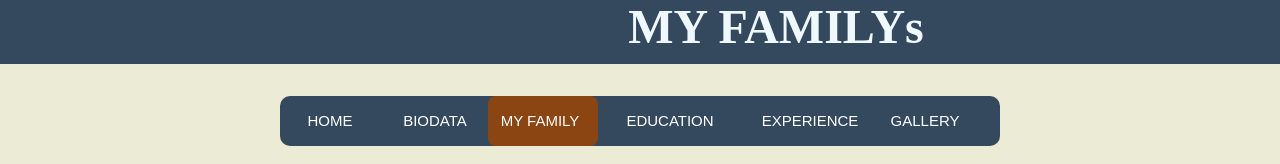
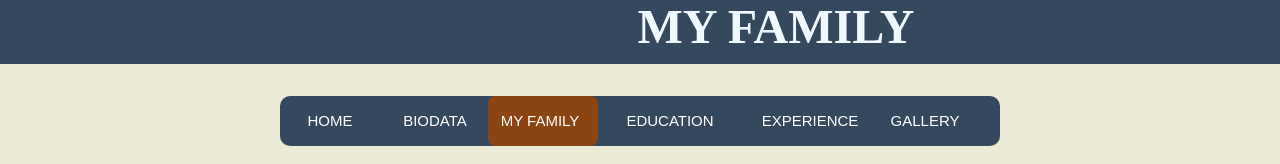
Before and after one commit to DiniyIqbal/imd318-task, a plain HTML site: page MY_FAMILY.html in a window 1280 px wide. Shown: the top 164 px of the page. Drawn offline with Linux system fonts and the light colour scheme.

Commit message:
statement

```diff
--- a/MY_FAMILY.html
+++ b/MY_FAMILY.html
@@ -10,7 +10,7 @@
 
 </head>
 <body>
-<h1><strong>MY FAMILYs</strong></h1>
+<h1><strong>MY FAMILY</strong></h1>
 
 <header>
   <nav>
```
Also changed, not shown: index.html (+1 -1 lines).
